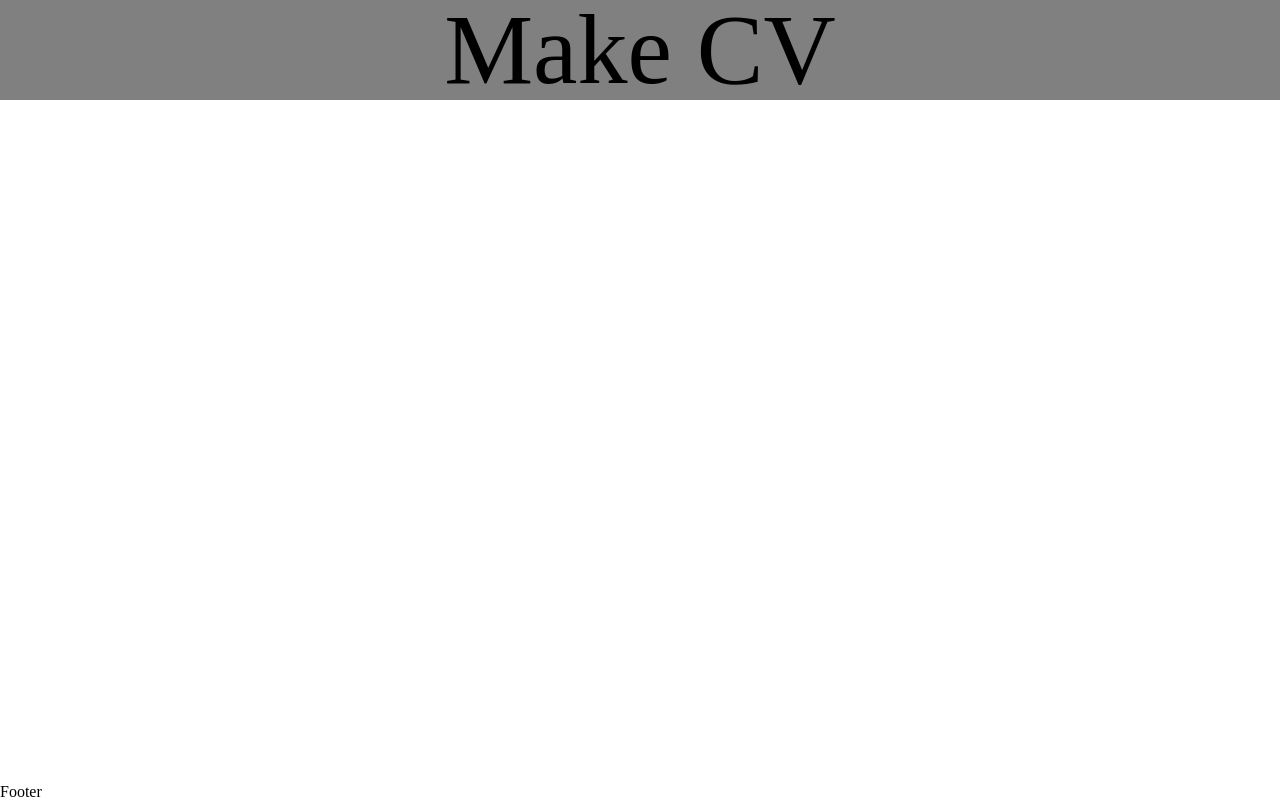
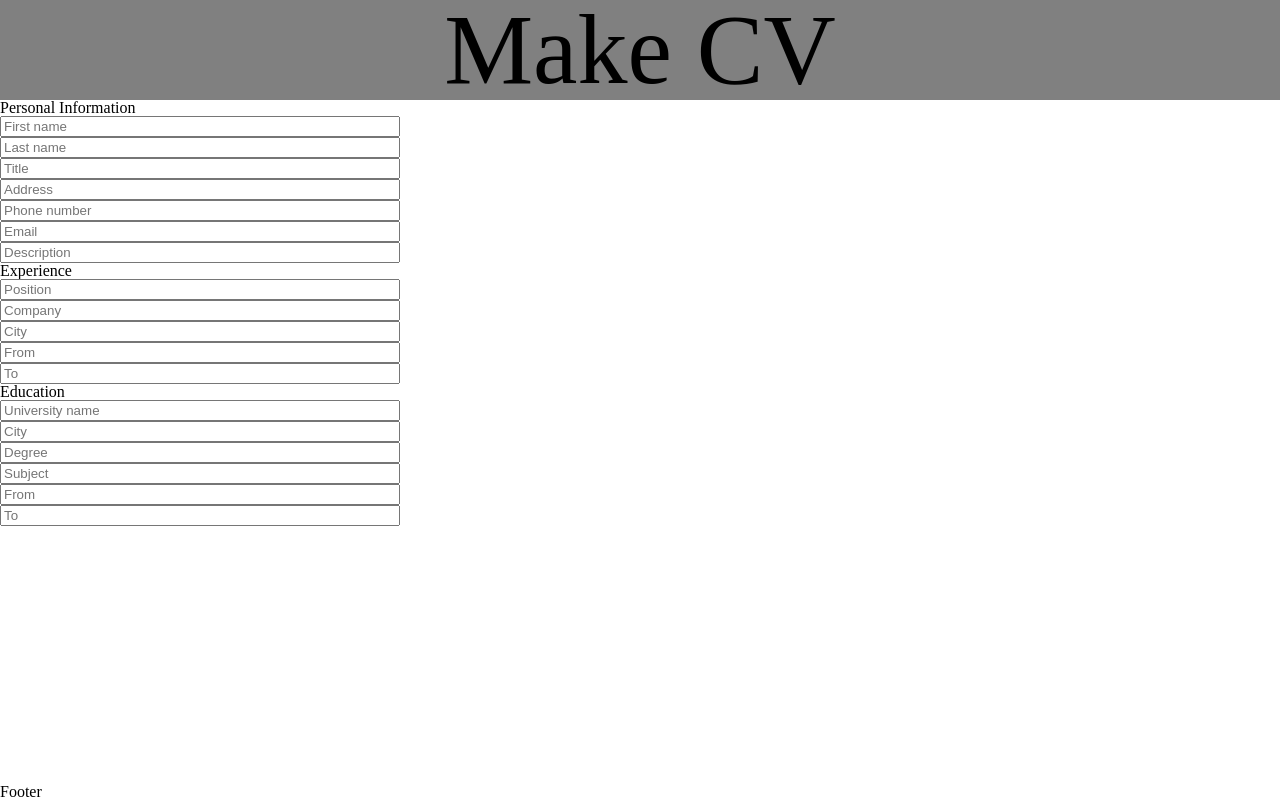
Before and after one commit to 6okuJins/cv-project, a React (Create React App) app: page / in a window 1280 px wide. Built offline with nearby package versions, Linux system fonts and the light colour scheme.

Commit message:
Create form for adding information

```diff
--- a/src/App.js
+++ b/src/App.js
@@ -4,12 +4,27 @@ import { Header, Main, Footer } from  './components';
 class App extends Component {
   constructor() {
     super()
+  this.state = {
+    personal: {},
+    experience: {},
+    education: {},
+    experiences: [],
+    educations: []
+  }
+  this.handleTextChange = this.handleTextChange.bind(this);
   }
 
+  handleTextChange(e) {
+    const prop = {...this.state[e.target.parentNode.className]};
+    prop[e.target.name] = e.target.value;
+    this.setState({
+    [e.target.parentNode.className]: prop
+  });
+  }
   render() {
     const app = (<div className='app'>
       <Header />
-      <Main />
+      <Main onChange={this.handleTextChange} />
       <Footer />
     </div>);
     return app;
--- /dev/null
+++ b/src/components/Form/CVForm.js
@@ -0,0 +1,16 @@
+import React from 'react';
+import Personal from './Personal';
+import Education from './Education';
+import Experience from './Experience';
+
+const CVForm = (props) => {
+  const { onChange } = props;
+  const result = (<div className='CVForm'>
+    <Personal onChange={ onChange }/>
+    <Experience onChange={ onChange } />
+    <Education onChange={ onChange } />
+  </div>);
+
+  return result;
+}
+export default CVForm;
--- /dev/null
+++ b/src/components/Form/Education.js
@@ -0,0 +1,17 @@
+import React from 'react';
+
+const Education = (props) => {
+  const { onChange } = props;
+  const result = (<div className='education'>
+    <h1>Education</h1>
+    <input type="text" name="university-name" placeholder="University name" onChange={onChange} />
+    <input type="text" name="city" placeholder="City" onChange={onChange} />
+    <input type="text" name="degree" placeholder="Degree" onChange={onChange} />
+    <input type="text" name="subject" placeholder="Subject" onChange={onChange} />
+    <input type="text" name="from" placeholder="From" onChange={onChange} />
+    <input type="text" name="to" placeholder="To" onChange={onChange} />
+    </div>
+  );
+  return result;
+}
+export default Education;
--- /dev/null
+++ b/src/components/Form/Experience.js
@@ -0,0 +1,17 @@
+import React from 'react';
+
+const Experience = (props) => {
+  const { onChange } = props;
+  const result = (
+    <div className='experience'>
+      <h1>Experience</h1>
+      <input type="text" name="position" placeholder="Position" onChange={onChange} />
+      <input type="text" name="company" placeholder="Company" onChange={onChange} />
+      <input type="text" name="city" placeholder="City" onChange={onChange} />
+      <input type="text" name="from" placeholder="From" onChange={onChange} />
+      <input type="text" name="to" placeholder="To" onChange={onChange} />
+    </div>
+  );
+  return result;
+}
+export default Experience;
--- /dev/null
+++ b/src/components/Form/Personal.js
@@ -0,0 +1,19 @@
+import React from 'react';
+
+const Personal = (props) => {
+  const {onChange} = props;
+  const result = (
+    <div className='personal'>
+      <h1>Personal Information</h1>
+      <input type="text" name='first-name' placeholder='First name' onChange={onChange}/>
+      <input type="text" name="last-name" placeholder="Last name" onChange={onChange} />
+      <input type="text" name="title" placeholder="Title" onChange={onChange} />
+      <input type="text" name="address" placeholder="Address" onChange={onChange} />
+      <input type="text" name="phone-number" placeholder="Phone number" onChange={onChange} />
+      <input type="text" name="e-mail" placeholder="Email" onChange={onChange} />
+      <input type="text" name="description" placeholder="Description" onChange={onChange} />
+    </div>
+  );
+  return result;
+}
+export default Personal;
--- a/src/components/Main.js
+++ b/src/components/Main.js
@@ -1,7 +1,11 @@
 import React from 'react';
+import CVForm from './Form/CVForm';
 
-const Main = () => {
-  const main = (<div className='main'></div>);
+const Main = (props) => {
+  const { onChange } = props;
+  const main = (<div className='main'>
+    <CVForm onChange={ onChange }/>
+  </div>);
 
   return main;
 }
--- /dev/null
+++ b/src/styles/CVForm.scss
@@ -0,0 +1,12 @@
+@use 'shared';
+.CVForm {
+  max-width: 400px;
+  display: flex;
+  flex-direction: column;
+  .personal,
+  .experience,
+  .education {
+    display: flex;
+    flex-direction: column;
+  }
+}
--- a/src/styles/index.js
+++ b/src/styles/index.js
@@ -1,3 +1,4 @@
 export * from './meyerReset.scss';
 export * from './App.scss';
 export * from './Header.scss';
+export * from './CVForm.scss';
```
Also changed, not shown: src/components/Util/TextField.js (added, +13 -0 lines).
